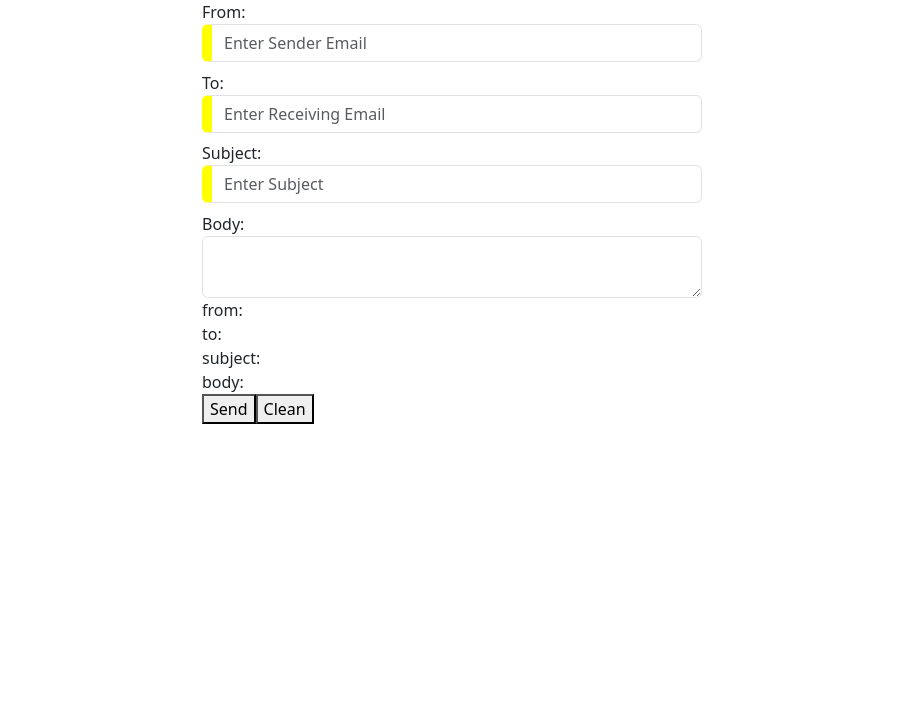
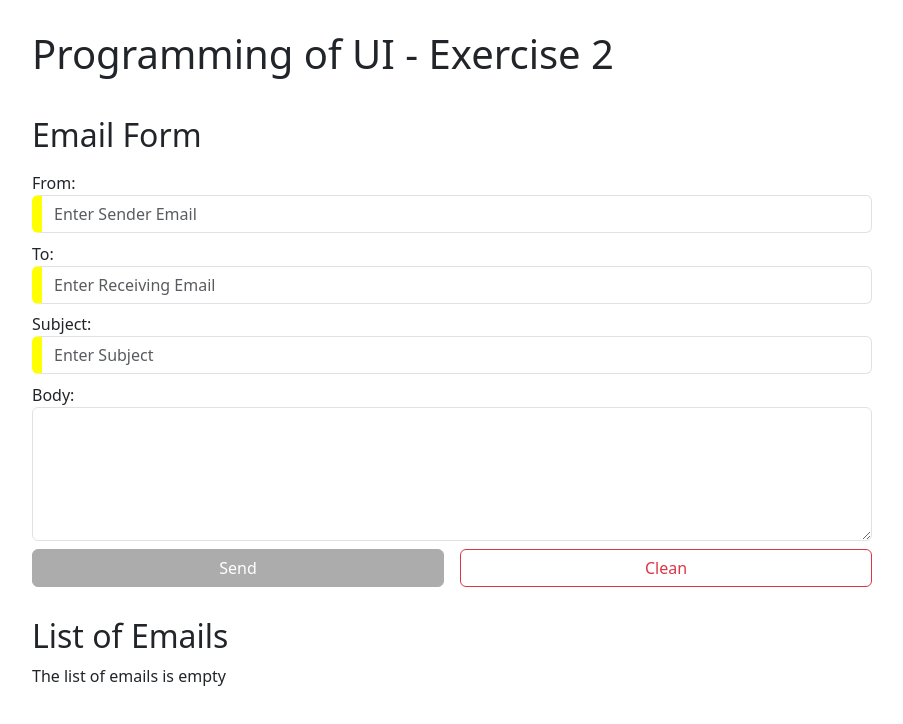
Before and after one commit to CookieKlecks/ProgrammingUI-Email-Example, an Angular app: page / in a window 1280 px wide. Shown: the top 724 px of the page, without its empty margins (188-1091 px from the left). Built offline with nearby package versions, Linux system fonts and the light colour scheme.

Commit message:
add send logic and email list

```diff
--- a/src/app/email-reader-form/email-reader-form.component.css
+++ b/src/app/email-reader-form/email-reader-form.component.css
@@ -1,12 +1,31 @@
 .email-reader {
-  max-width: 500px;
+  max-width: 900px;
   margin: auto;
+  padding: 30px 30px;
+
+  display: flex;
+  flex-direction: column;
+  gap: 30px;
 }
 
 .email-reader-form {
   display: flex;
   flex-direction: column;
   gap: 1ex;
+}
+
+.email-reader-list {
+}
+
+.email-reader-btn-group {
+  display: flex;
+  flex-direction: row;
+  gap: 1em;
+  justify-content: center;
+}
+
+.email-reader-btn-group > .btn {
+  width: 100%;
 }
 
 .ng-invalid:not(form), .ng-invalid.required {
@@ -20,3 +39,10 @@
 .invalid-input {
   background-color: firebrick !important;
 }
+
+.btn:disabled {
+  cursor: not-allowed!important;
+  background-color: gray;
+  color: white;
+  border-color: gray;
+}
--- a/src/app/email-reader-form/email-reader-form.component.html
+++ b/src/app/email-reader-form/email-reader-form.component.html
@@ -1,5 +1,7 @@
 <div class="email-reader">
+  <h1>Programming of UI - Exercise 2</h1>
   <form #emailForm="ngForm" class="email-reader-form">
+    <h2>Email Form</h2>
     <div [ngClass]="emailFrom.invalid && emailFrom.dirty ? 'was-validated' : ''">
       <label for="emailFrom">From:</label>
       <input class="form-control"
@@ -7,7 +9,7 @@
              name="emailFrom"
              id="emailFrom"
              placeholder="Enter Sender Email"
-             [(ngModel)]="email.from"
+             [(ngModel)]="currentEmail.from"
              #emailFrom="ngModel"
              appHighlightOnFocus
              email
@@ -31,7 +33,7 @@
       <label for="emailTo">To:</label>
       <input class="form-control"
              type="email"
-             [(ngModel)]="email.to"
+             [(ngModel)]="currentEmail.to"
              name="emailTo"
              id="emailTo"
              placeholder="Enter Receiving Email"
@@ -58,7 +60,7 @@
       <label for="emailSubject">Subject:</label>
       <input class="form-control"
              type="text"
-             [(ngModel)]="email.subject"
+             [(ngModel)]="currentEmail.subject"
              name="emailSubject"
              id="emailSubject"
              placeholder="Enter Subject"
@@ -88,29 +90,53 @@
     <div>
       <label for="emailBody">Body:</label>
       <textarea class="form-control"
-                [(ngModel)]="email.body"
+                [(ngModel)]="currentEmail.body"
                 name="emailBody"
                 id="emailBody"
+                rows="5"
                 appHighlightOnFocus
       ></textarea>
     </div>
+
+    <div class="email-reader-btn-group">
+      <button type="button"
+              class="btn btn-outline-primary"
+              (click)="send()"
+              [disabled]="emailForm.invalid"
+      >
+        Send
+      </button>
+      <button type="button"
+              class="btn btn-outline-danger"
+              (click)="reset()"
+      >
+        Clean
+      </button>
+    </div>
   </form>
+
+
   <div>
-    <div>
-      from: {{email.from}}
+    <h2>List of Emails</h2>
+    <div *ngIf="emailList.length === 0">
+      The list of emails is empty
     </div>
-    <div>
-      to: {{email.to}}
-    </div>
-    <div>
-      subject: {{email.subject}}
-    </div>
-    <div>
-      body: {{email.body}}
-    </div>
-  </div>
-  <div>
-    <button (click)="send()">Send</button>
-    <button (click)="reset()">Clean</button>
+    <table class="email-reader-email-list table"
+           *ngIf="!(emailList.length === 0)"
+    >
+      <thead>
+      <tr>
+        <th scope="col">To</th>
+        <th scope="col">Subject</th>
+      </tr>
+      </thead>
+      <tbody>
+
+      <tr *ngFor="let mail of emailList;">
+        <td>{{mail.to}}</td>
+        <td>{{mail.subject}}</td>
+      </tr>
+      </tbody>
+    </table>
   </div>
 </div>
--- a/src/app/email-reader-form/email-reader-form.component.ts
+++ b/src/app/email-reader-form/email-reader-form.component.ts
@@ -17,27 +17,28 @@ import {CommonModule, NgIf} from "@angular/common";
   styleUrl: './email-reader-form.component.css'
 })
 export class EmailReaderFormComponent implements OnInit {
-  email: Email;
+  currentEmail: Email;
+  emailList: Email[];
   @ViewChild('emailForm') emailForm: any;
 
   constructor() {
-    this.email = {
+    this.currentEmail = {
       body: "", from: "", subject: "", to: ""
     }
+    this.emailList = []
   }
 
   ngOnInit(): void {
-    this.email = {
+    this.currentEmail = {
       body: "", from: "", subject: "", to: ""
     }
+    this.emailList = []
   }
 
   send(): void {
-    alert(`Sending the following message:
-From: ${this.email.from}
-To: ${this.email.to}
-Subject: ${this.email.subject}
-Body: ${this.email.body}`)
+    this.emailList.push(Object.assign({}, this.currentEmail))
+    alert(`The email [${this.currentEmail.subject}] has been sent to [${this.currentEmail.to}]`)
+    this.reset()
   }
 
   reset(): void {
```
